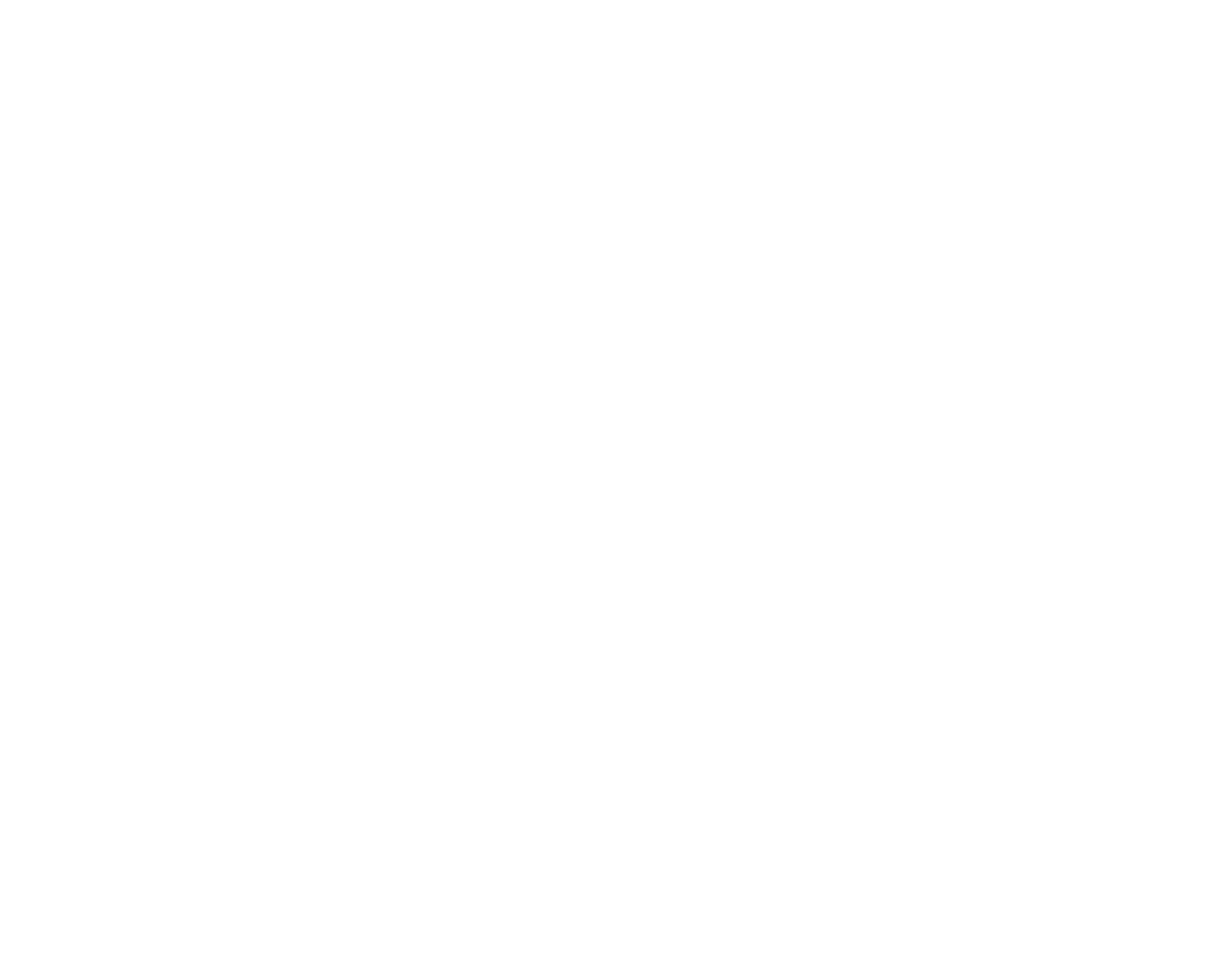
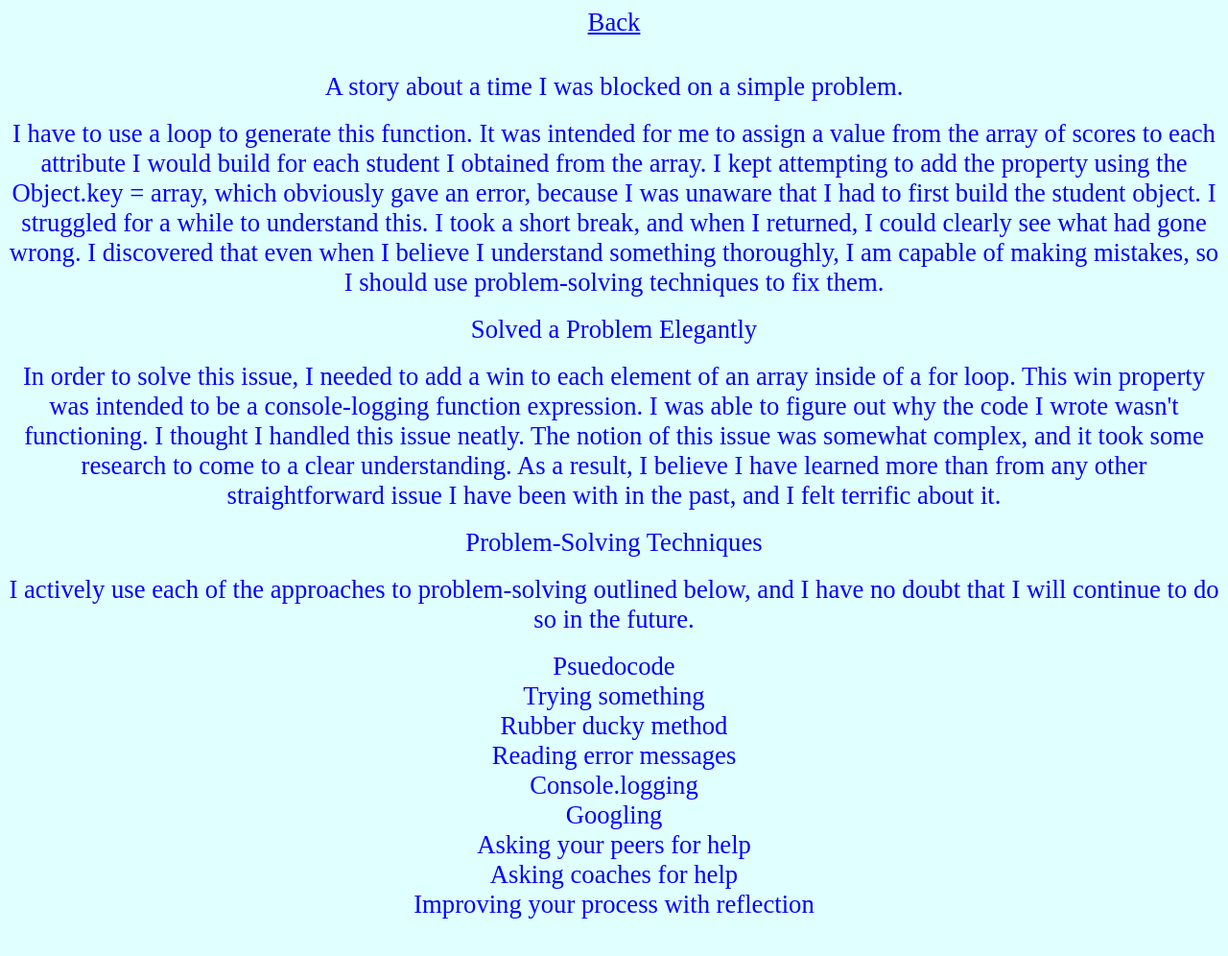
Before and after one commit to charanjot-singh47/charanjot-singh47.github.io, a plain HTML site: page blog/problem-solving.html in a window 1280 px wide. Shown: the whole page at 96% size. Before the commit the page ends 800 px from the top, so only its background shows below. Drawn offline with Linux system fonts and the light colour scheme.

Commit message:
updated blog

```diff
--- a/blog/problem-solving.html
+++ b/blog/problem-solving.html
@@ -0,0 +1,60 @@
+<!DOCTYPE html>
+<html lang="en">
+    <head>
+        <meta charset="UTF-8">
+        <meta name="viewport" content="width=device-width, initial-scale=1.0">
+        <meta http-equiv="X-UA-Compatible" content="ie=edge">
+        <link href="index.css" rel="stylesheet" type="text/css">
+        <title>HTML Template</title>
+
+  <a href="index.html">Back</a>
+  <br>
+  <br>
+  <br>
+  <a> A story about a time I was blocked on a simple problem.</a>
+  <br>
+  <br>
+  <a> I have to use a loop to generate this function. It was intended for me to assign a value from the array of scores to each attribute I would build for each student I obtained from the array. I kept attempting to add the property using the Object.key = array, which obviously gave an error, because I was unaware that I had to first build the student object. I struggled for a while to understand this. I took a short break, and when I returned, I could clearly see what had gone wrong. I discovered that even when I believe I understand something thoroughly, I am capable of making mistakes, so I should use problem-solving techniques to fix them.</a>
+  <br>
+  <br>
+  <a> Solved a Problem Elegantly  </a>
+  <br>
+  <br>
+  <a> In order to solve this issue, I needed to add a win to each element of an array inside of a for loop. This win property was intended to be a console-logging function expression.  I was able to figure out why the code I wrote wasn't functioning. I thought I handled this issue neatly. The notion of this issue was somewhat complex, and it took some research to come to a clear understanding. As a result, I believe I have learned more than from any other straightforward issue I have been with in the past, and I felt terrific about it.</a>
+  <br>
+  <br>
+  <a> Problem-Solving Techniques</a>
+  <br>
+  <br>
+  <a> I actively use each of the approaches to problem-solving outlined below, and I have no doubt that I will continue to do so in the future.</a>
+  <br>
+  <br>
+  <a> Psuedocode</a>
+  <br>
+  <a> Trying something </a>
+  <br>
+  <a> Rubber ducky method  </a>
+  <br>
+  <a> Reading error messages  </a>
+  <br>
+  <a> Console.logging  </a>
+  <br>
+  <a> Googling</a>
+  <br>
+  <a> Asking your peers for help  </a>
+  <br>
+  <a> Asking coaches for help</a>
+  <br>
+  <a> Improving your process with reflection</a>
+  <br>
+  <br>
+  <br>
+
+
+
+
+    </head>
+    <body>
+
+    </body>
+</html>
```
Also changed, not shown: blog/index.html (+4 -2 lines), blog/neuroplasticity.html (+9 -7 lines), 1 other file.
